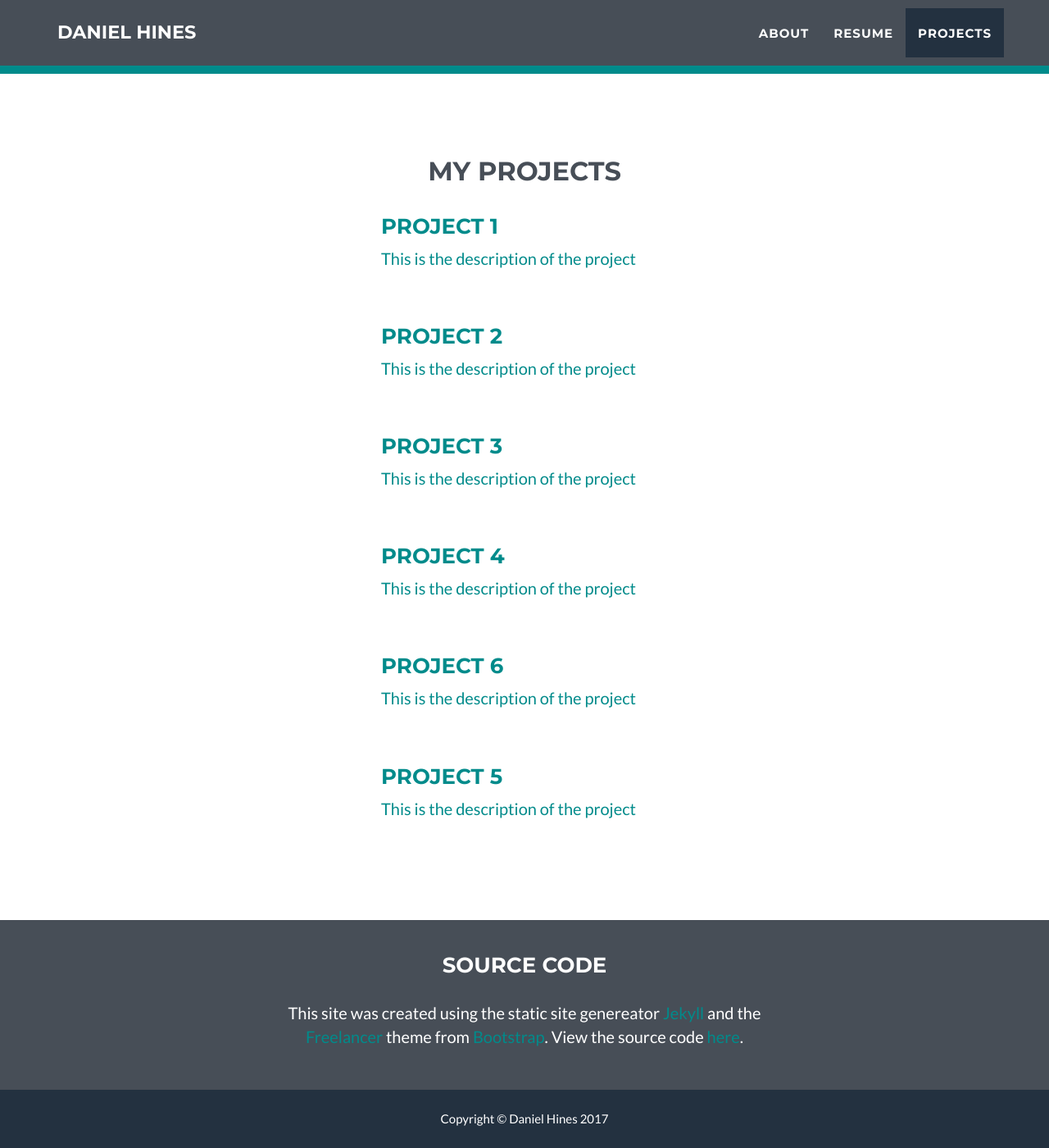
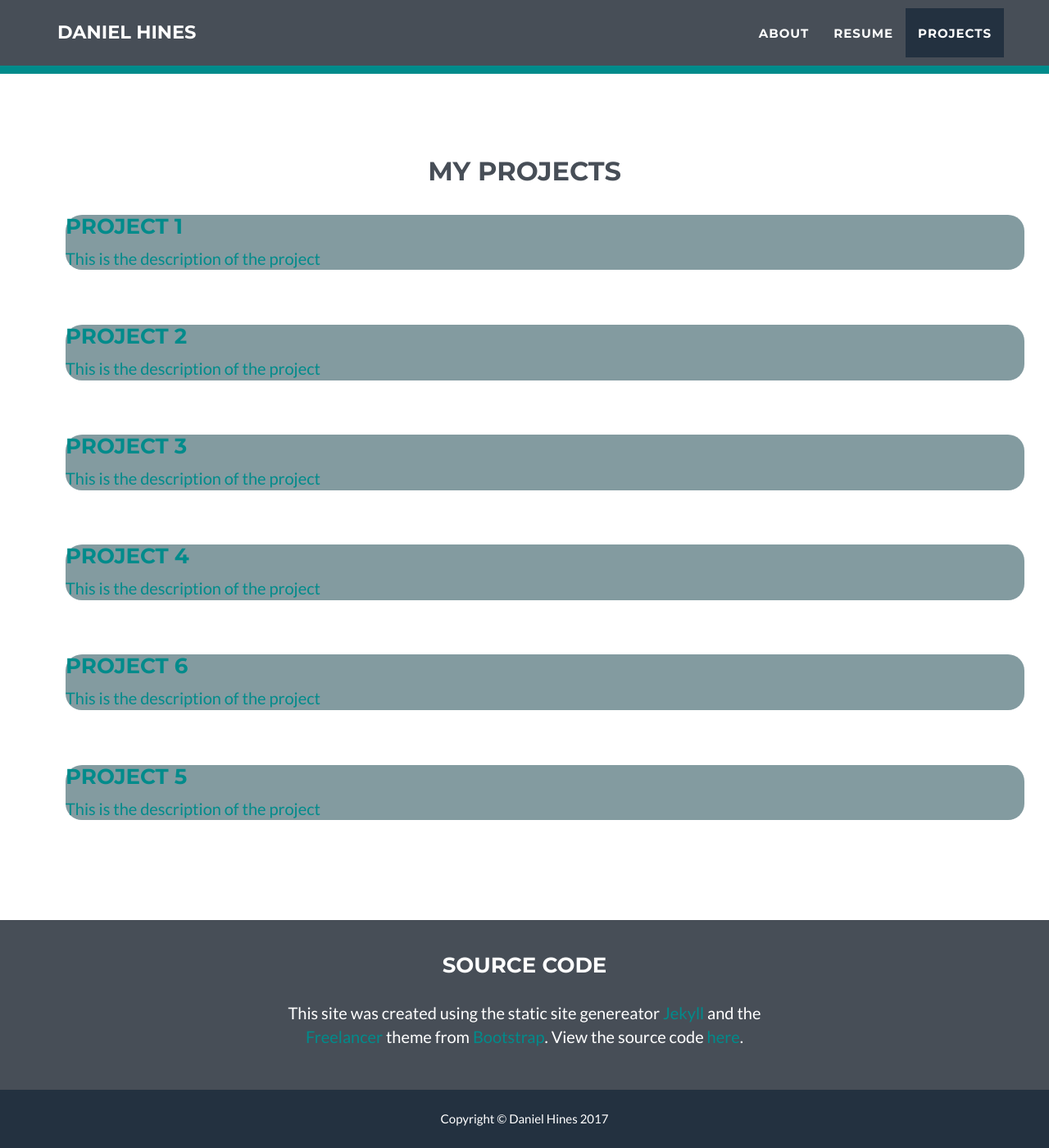
Before and after one commit to danielchines/danielchines.github.io, a Jekyll site: the page built from index.html, in a window 1280 px wide and 1400 px high, scrolled down 1418 px. Shown: the whole window at 82% size. Built offline with Jekyll 4.4.1, drawn with Linux system fonts in a browser that asks for light colours.

Commit message:
Update main.css

```diff
--- a/_includes/css/main.css
+++ b/_includes/css/main.css
@@ -215,7 +215,10 @@ p.about-p {
     display: block;
     position: relative;
     margin: 0 auto;
-    max-width: 400px;
+    border-width: 2px;
+    border-color: rgba(0,0,0,0.5);
+    border-radius: 20px;
+    background: rgba(9,57,66,0.5)
 }
 
 #projects .portfolio-item .portfolio-link .caption {
```
